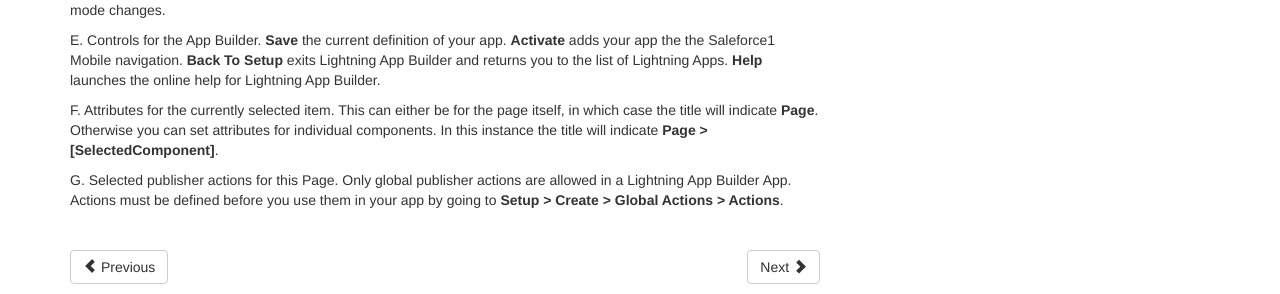
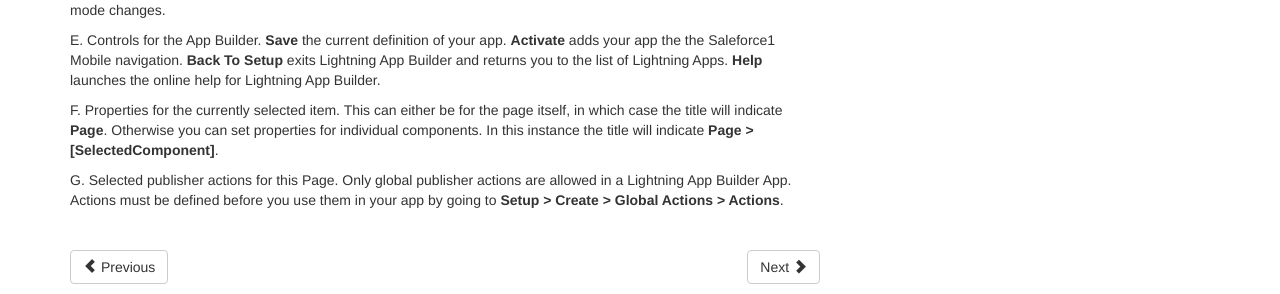
Before and after one commit to SalesforceDevelopersJapan/lightning-app-builder-tutorial, a Jekyll site: the page built from create-apex-controller.md, in a window 1280 px wide. Shown: the part 1869-2163 px from the top of the page. Built offline with Jekyll 4.4.1, drawn with Linux system fonts in a browser that asks for light colours; Markdown is read by kramdown in place of the engine named in the settings; comment, search, counter and statistics services are not loaded.

Commit message:
Update create-apex-controller.md
changed attributes to properties. need to fix screen shot on this page, step 2.

```diff
--- a/create-apex-controller.md
+++ b/create-apex-controller.md
@@ -39,7 +39,7 @@ D. The preview picklist changes the form factor of the canvas so you can get an
 
 E. Controls for the App Builder. **Save** the current definition of your app. **Activate** adds your app the the Saleforce1 Mobile navigation. **Back To Setup** exits Lightning App Builder and returns you to the list of Lightning Apps. **Help** launches the online help for Lightning App Builder.
 
-F. Attributes for the currently selected item. This can either be for the page itself, in which case the title will indicate **Page**. Otherwise you can set attributes for individual components. In this instance the title will indicate **Page > [SelectedComponent]**.
+F. Properties for the currently selected item. This can either be for the page itself, in which case the title will indicate **Page**. Otherwise you can set properties for individual components. In this instance the title will indicate **Page > [SelectedComponent]**.
 
 G. Selected publisher actions for this Page. Only global publisher actions are allowed in a Lightning App Builder App. Actions must be defined before you use them in your app by going to **Setup > Create > Global Actions > Actions**.
 
```
